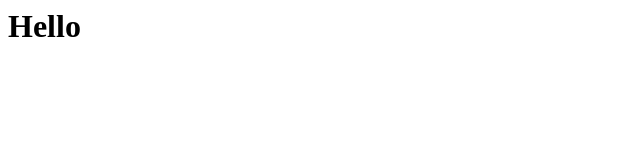
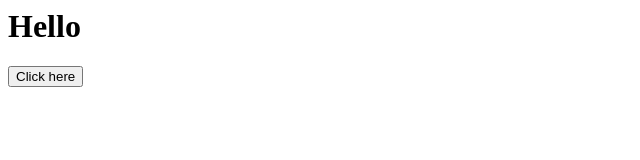
Before and after one commit to c3bosskung/gitGuide, a plain HTML site: page index.html in a window 1280 px wide. Shown: the whole page, without its empty margins (0-640 px from the left). Drawn offline with Linux system fonts and the light colour scheme.

Commit message:
add button

```diff
--- a/index.html
+++ b/index.html
@@ -5,8 +5,14 @@
     <meta name="viewport" content="width=device-width, initial-scale=1.0">
     <title>Test</title>
     <script src="./main.js"></script>
+    <script>
+        const say = ()=> {
+            console.log('Hello from html');
+        }
+    </script>
 </head>
 <body>
     <h1>Hello</h1>
+    <button onclick="say()">Click here</button>
 </body>
 </html>
```
